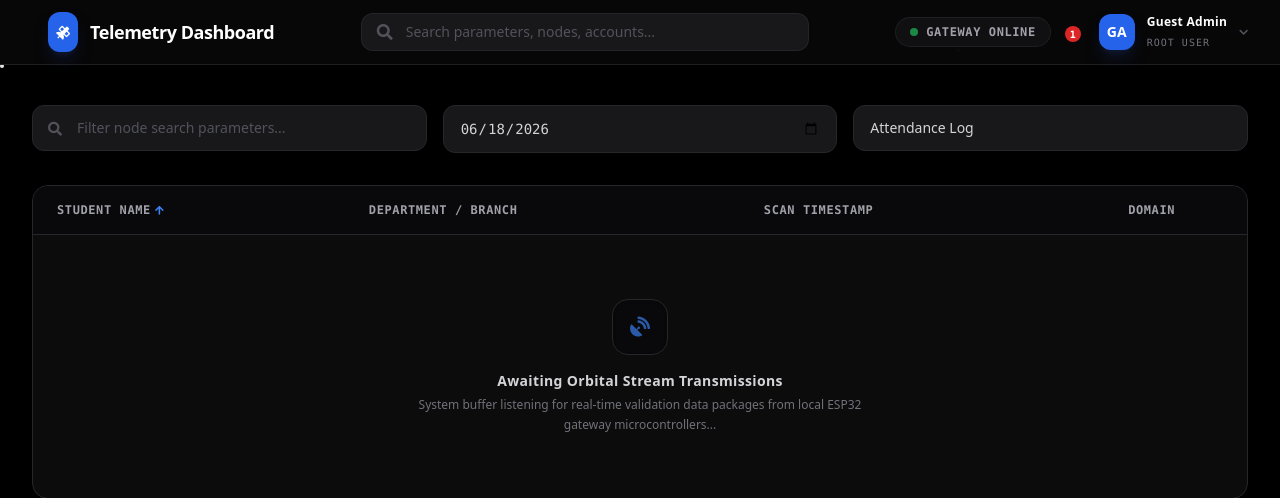
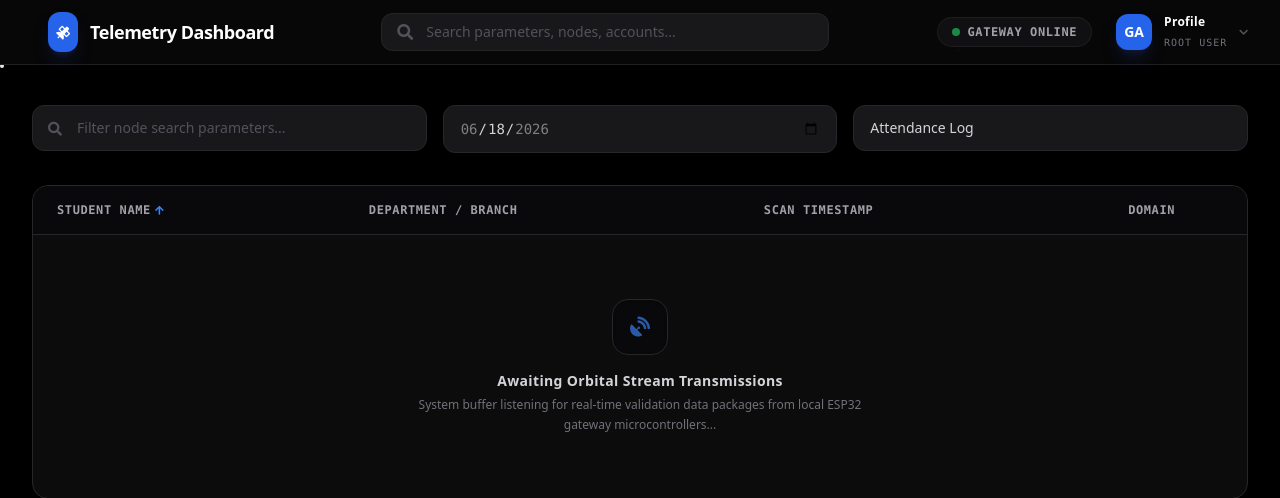
Before and after one commit to prab-hector/PJT_3, a Django app: page / in a window 1280 px wide. Shown: the top 498 px of the page. Run offline with Django 5.2, Linux system fonts and the light colour scheme; data that the repository does not hold is empty; some libraries are stand-ins or nearby versions.

Commit message:
homepg modific 2

```diff
--- a/users/templates/users/homepg.html
+++ b/users/templates/users/homepg.html
@@ -58,17 +58,12 @@
                     <span class="text-xs font-semibold text-zinc-400 uppercase tracking-wider font-mono">Gateway Online</span>
                 </div>
 
-                <a href="#" class="text-zinc-400 hover:text-white relative transition-colors">
-                    {% comment %} <i class="far fa-bell text-lg"></i> {% endcomment %}
-                    <span class="absolute -top-1.5 -right-1.5 w-4 h-4 bg-red-600 text-[10px] font-bold font-mono text-white flex items-center justify-center rounded-full">1</span>
-                </a>
-
-                <a href="{% url 'profile' %}" class="flex items-center space-x-3 group text-left">
+                <a href="{% url 'login' %}" class="flex items-center space-x-3 group text-left">
                     <div class="w-9 h-9 bg-blue-600 text-white font-bold text-sm rounded-xl flex items-center justify-center group-hover:bg-blue-500 transition-colors shadow-lg shadow-blue-950/50">
-                        {{ admin_initials|default:"A" }}
+                        {{ admin_initials|default:"GA" }}
                     </div>
                     <div class="hidden lg:block leading-tight">
-                        <div class="text-xs font-bold text-white tracking-wide">{{ admin_name|default:"Administrator" }}</div>
+                        <div class="text-xs font-bold text-white tracking-wide">Profile</div>
                         <span class="text-[10px] text-zinc-500 font-mono uppercase tracking-widest">Root User</span>
                     </div>
                     <i class="fas fa-chevron-down text-zinc-600 group-hover:text-zinc-400 text-[10px] transition-colors hidden lg:block"></i>
@@ -86,7 +81,7 @@
                        class="w-full pl-11 pr-4 py-3 bg-zinc-900 border border-zinc-800 rounded-xl text-sm text-white placeholder-zinc-600 focus:outline-none focus:ring-2 focus:ring-blue-500/30 transition-all">
             </div>
             <div>
-                <input type="date" value="2026-06-18"
+                <input type="date" value="2026-06-18" min="2026-06-01" max="2026-06-20"
                        class="w-full px-4 py-3 bg-zinc-900 border border-zinc-800 rounded-xl text-sm text-zinc-300 font-mono focus:outline-none focus:ring-2 focus:ring-blue-500/30 transition-all">
             </div>
             <div>
@@ -173,7 +168,6 @@
                 console.error("Error polling buffer status: ", err);
             }
         }
-        // Poll database buffer pipeline every 2000ms
         setInterval(checkMasterScan, 2000);
     </script>
 </body>
--- a/users/views.py
+++ b/users/views.py
@@ -5,12 +5,28 @@ from .models import AttendanceLog
 from storage.models import Teammates
 from django.contrib.auth.decorators import login_required
 from .forms import UserRegisterForm, StorageUpdateForm, ProfileUserUpdateForm
+from datetime import datetime
+import calendar
 
 # CRITICAL FIX: Import your buffer from your hardware/gateway app folder
 # Replace 'your_hardware_app_name' with your actual app folder name (e.g., storage, rfid_datacoming, etc.)
 from rfid_datacoming.views import REGISTRATION_BUFFER
 
 def home_dashboard(request):
+
+    today = datetime.today() # Resolves to June 2026
+
+    # Calculate boundaries
+    first_day_of_month = today.replace(day=1).strftime('%Y-%m-%d')
+
+    # Cap selection at today's active date (no future days)
+    max_selectable_day = today.strftime('%Y-%m-%d')
+
+    context = {
+        'min_date': first_day_of_month, # '2026-06-01'
+        'max_date': max_selectable_day,   # '2026-06-20'
+    }
+
     recent_scans = AttendanceLog.objects.select_related('teammates').order_by('-timestamp')[:10]
 
     if request.user.is_authenticated:
```
